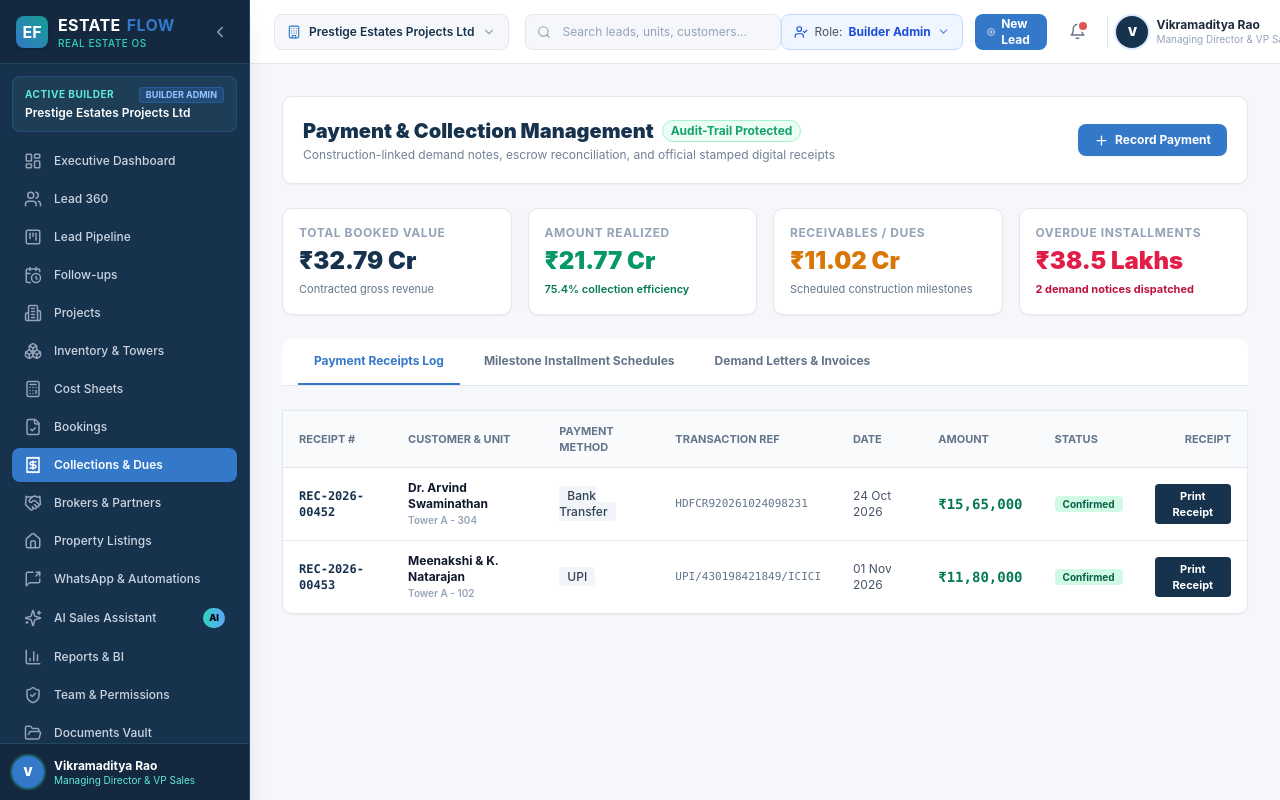
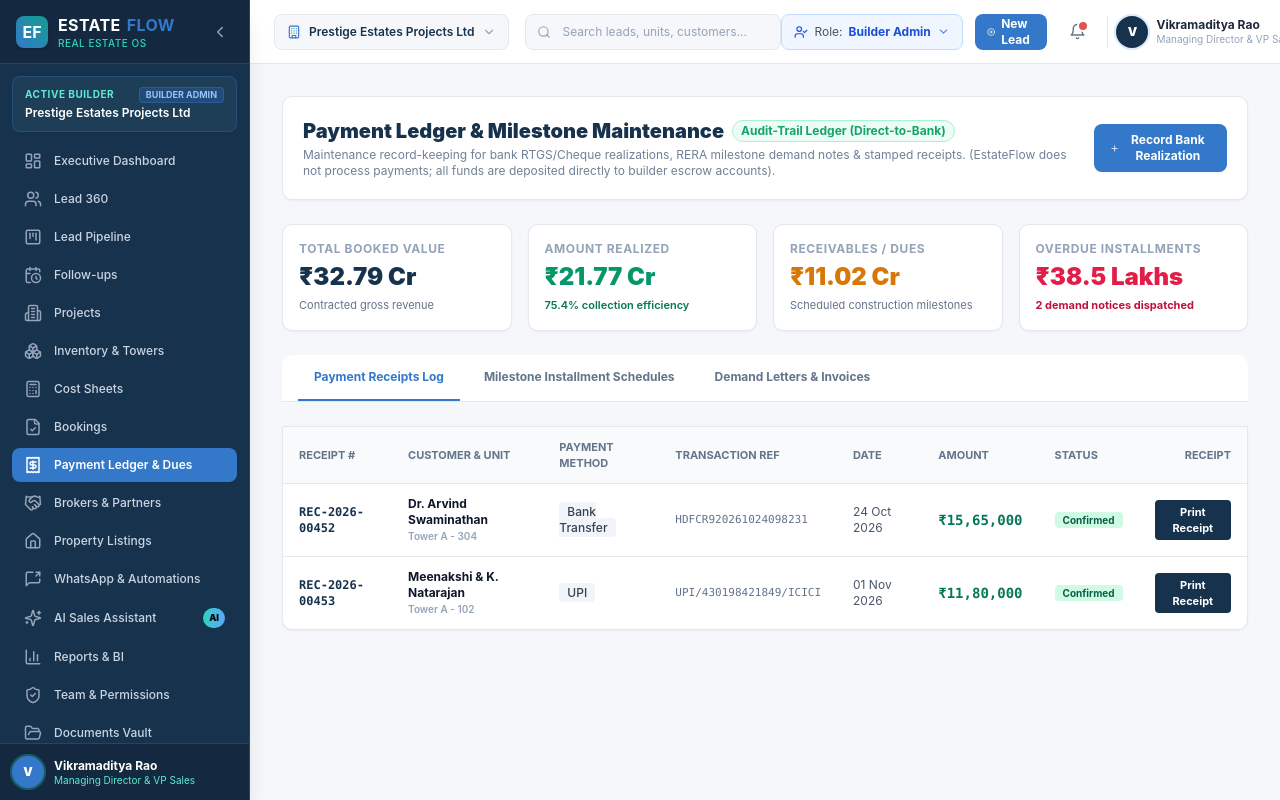
Before and after one commit to Emoticonsolutions/ESTATE_FLOW, a Next.js app: page /collections in a window 1280 px wide. Built offline with nearby package versions, Linux system fonts and the light colour scheme.

Commit message:
Update ledger terminology to direct-to-bank milestone maintenance with non-financial intermediary architecture

```diff
--- a/src/app/(dashboard)/collections/page.tsx
+++ b/src/app/(dashboard)/collections/page.tsx
@@ -57,13 +57,13 @@ export default function CollectionsPage() {
       <div className="flex flex-col sm:flex-row sm:items-center justify-between gap-4 bg-white p-5 rounded-card border border-estate-border shadow-sm">
         <div>
           <div className="flex items-center gap-2">
-            <h1 className="text-xl font-black text-estate-navy">Payment & Collection Management</h1>
+            <h1 className="text-xl font-black text-estate-navy">Payment Ledger & Milestone Maintenance</h1>
             <span className="text-xs bg-emerald-50 text-estate-green font-bold px-2 py-0.5 rounded-full border border-emerald-200">
-              Audit-Trail Protected
+              Audit-Trail Ledger (Direct-to-Bank)
             </span>
           </div>
           <p className="text-xs text-estate-muted mt-0.5">
-            Construction-linked demand notes, escrow reconciliation, and official stamped digital receipts
+            Maintenance record-keeping for bank RTGS/Cheque realizations, RERA milestone demand notes & stamped receipts. (EstateFlow does not process payments; all funds are deposited directly to builder escrow accounts).
           </p>
         </div>
 
@@ -73,7 +73,7 @@ export default function CollectionsPage() {
             className="px-4 py-2 bg-estate-blue hover:bg-blue-600 text-white rounded-lg text-xs font-bold shadow-sm transition-all flex items-center gap-1.5"
           >
             <Plus size={15} />
-            <span>Record Payment</span>
+            <span>Record Bank Realization</span>
           </button>
         )}
       </div>
--- a/src/app/(dashboard)/dashboard/page.tsx
+++ b/src/app/(dashboard)/dashboard/page.tsx
@@ -690,14 +690,14 @@ function AccountsDashboard() {
         <div>
           <div className="flex items-center gap-2">
             <h1 className="text-xl sm:text-2xl font-black text-estate-navy">
-              Billing, Collections & Escrow Ledger
+              Payment Ledger & Milestone Maintenance
             </h1>
             <span className="text-xs bg-emerald-50 text-emerald-700 font-bold px-2 py-0.5 rounded-full border border-emerald-200">
-              Head of Accounts: Suresh Nambiar
+              Audit-Trail Ledger • Direct-to-Bank
             </span>
           </div>
           <p className="text-xs text-estate-muted mt-0.5">
-            Milestone demand notes, RERA escrow audit, payment realizations & stamped digital receipts
+            Maintenance ledger for bank RTGS/Cheque realizations, RERA milestone demand notes & stamped receipts. (EstateFlow does not process payments; all buyer transactions are direct-to-bank).
           </p>
         </div>
 
@@ -707,7 +707,7 @@ function AccountsDashboard() {
             className="px-3.5 py-2 bg-emerald-600 hover:bg-emerald-700 text-white rounded-lg text-xs font-bold shadow-sm transition-all flex items-center gap-1.5"
           >
             <Receipt size={14} />
-            <span>Record RTGS / Cheque</span>
+            <span>Record Bank Realization</span>
           </Link>
           <Link
             href="/reports"
--- a/src/app/(public)/pricing/page.tsx
+++ b/src/app/(public)/pricing/page.tsx
@@ -14,7 +14,7 @@ export default function PricingPage() {
         'Follow-ups & Overdue Alerts',
         'Visual Tower Floor Inventory Grid',
         'Dynamic Cost Sheet Generator',
-        'Basic Booking & Receipts',
+        'Direct-to-Bank Booking & Stamped Receipt Records',
         'Standard Email Notifications',
       ],
       cta: 'Get Started with Starter',
@@ -29,11 +29,11 @@ export default function PricingPage() {
       features: [
         'Everything in Starter',
         'Full Booking Approval Workflows',
-        'Milestone Payment Schedules & Demand Notes',
-        'WhatsApp Business Cloud API Integration',
+        'Milestone Payment Schedules & Demand Note Maintenance',
+        'WhatsApp Business Integration (1-Click & Cloud Webhook)',
         'Channel Partner / Broker Management & Commission',
         'Automated Round-Robin Lead Assignment',
-        'Advanced Analytics & PDF Reports',
+        'Bank Escrow Reconciliation & PDF Reports',
       ],
       cta: 'Start 14-Day Free Trial',
       popular: true,
--- a/src/components/layout/Sidebar.tsx
+++ b/src/components/layout/Sidebar.tsx
@@ -53,7 +53,7 @@ export function Sidebar() {
       case 'ACCOUNTS_MANAGER':
         return [
           { name: 'Accounts Cockpit', href: '/dashboard', icon: LayoutDashboard },
-          { name: 'Collections & Dues', href: '/collections', icon: Receipt },
+          { name: 'Payment Ledger & Dues', href: '/collections', icon: Receipt },
           { name: 'Bookings & Allotments', href: '/bookings', icon: FileCheck },
           { name: 'Cost Sheets & GST', href: '/cost-sheets', icon: Calculator },
           { name: 'Customer Invoices', href: '/documents', icon: FolderOpen },
@@ -101,7 +101,7 @@ export function Sidebar() {
           { name: 'Inventory & Towers', href: '/inventory', icon: Boxes },
           { name: 'Cost Sheets', href: '/cost-sheets', icon: Calculator },
           { name: 'Bookings', href: '/bookings', icon: FileCheck },
-          { name: 'Collections & Dues', href: '/collections', icon: Receipt },
+          { name: 'Payment Ledger & Dues', href: '/collections', icon: Receipt },
           { name: 'Brokers & Partners', href: '/brokers', icon: Handshake },
           { name: 'Property Listings', href: '/property-listings', icon: Home },
           { name: 'WhatsApp & Automations', href: '/communications', icon: MessageSquareShare },
```
Also changed, not shown: src/app/api/v1/ai-assistant/route.ts (line endings or trailing spaces), src/app/api/v1/brokers/route.ts (line endings or trailing spaces), src/app/api/v1/communications/whatsapp/route.ts (line endings or trailing spaces), src/app/api/v1/follow-ups/route.ts (line endings or trailing spaces).
